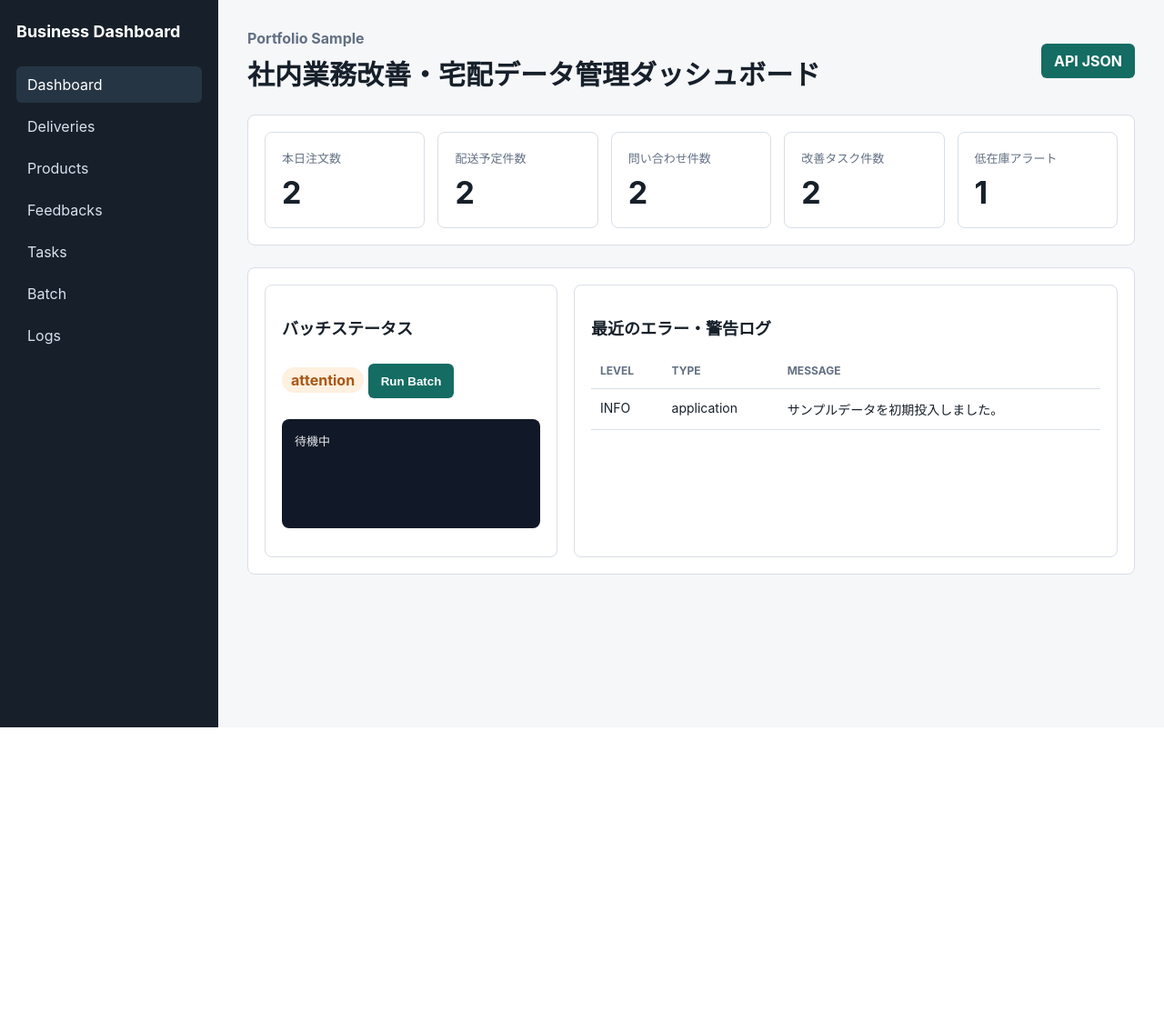
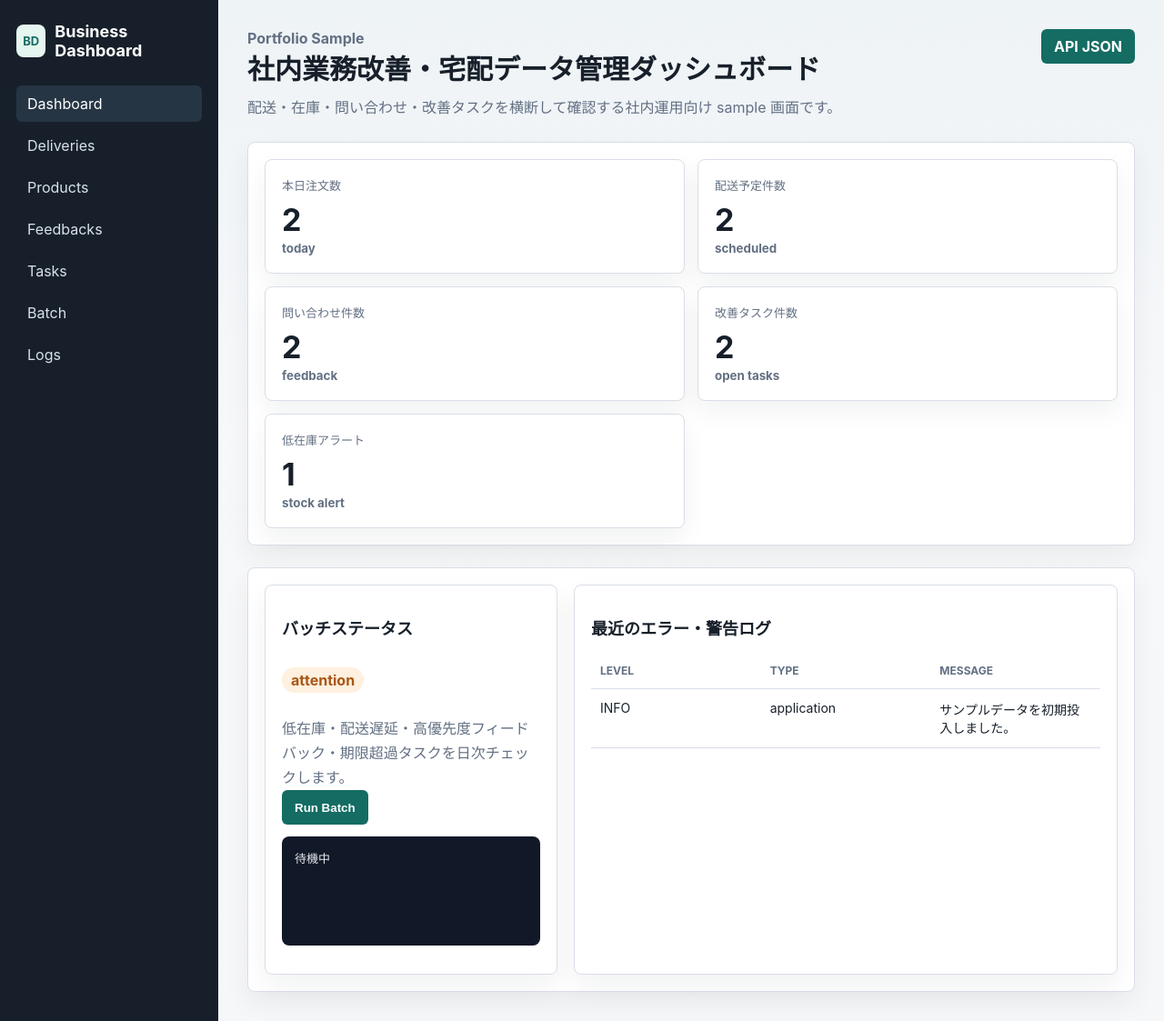
Before and after one commit to seki999/business-dashboard-93868, a FastAPI app: page / in a window 1280 px wide. Shown: the whole page at 91% size. Before the commit the page ends 800 px from the top, so only its background shows below. Run offline with FastAPI, Linux system fonts and the light colour scheme.

Commit message:
no message

```diff
--- a/app/routers/batch.py
+++ b/app/routers/batch.py
@@ -21,6 +21,7 @@ def batch_page(request: Request, db: Session = Depends(get_db)) -> HTMLResponse:
     """バッチ実行結果を確認する画面を表示します。"""
 
     return request.app.state.templates.TemplateResponse(
+        request,
         "batch.html",
-        {"request": request, "logs": list_logs(db, 10), "active": "batch"},
+        {"logs": list_logs(db, 10), "active": "batch"},
     )
--- a/app/routers/dashboard.py
+++ b/app/routers/dashboard.py
@@ -20,6 +20,7 @@ def dashboard_page(request: Request, db: Session = Depends(get_db)) -> HTMLRespo
     """Jinja2 テンプレートでトップ画面を表示します。"""
 
     return request.app.state.templates.TemplateResponse(
+        request,
         "dashboard.html",
-        {"request": request, "summary": get_dashboard_summary(db), "active": "dashboard"},
+        {"summary": get_dashboard_summary(db), "active": "dashboard"},
     )
--- a/app/routers/deliveries.py
+++ b/app/routers/deliveries.py
@@ -41,6 +41,7 @@ def deliveries_page(request: Request, db: Session = Depends(get_db)) -> HTMLResp
     """配送一覧画面を表示します。"""
 
     return request.app.state.templates.TemplateResponse(
+        request,
         "deliveries.html",
-        {"request": request, "deliveries": list_deliveries(db), "active": "deliveries"},
+        {"deliveries": list_deliveries(db), "active": "deliveries"},
     )
--- a/app/routers/feedbacks.py
+++ b/app/routers/feedbacks.py
@@ -41,6 +41,7 @@ def feedbacks_page(request: Request, db: Session = Depends(get_db)) -> HTMLRespo
     """フィードバック一覧画面を表示します。"""
 
     return request.app.state.templates.TemplateResponse(
+        request,
         "feedbacks.html",
-        {"request": request, "feedbacks": list_feedbacks(db), "active": "feedbacks"},
+        {"feedbacks": list_feedbacks(db), "active": "feedbacks"},
     )
--- a/app/routers/improvement_tasks.py
+++ b/app/routers/improvement_tasks.py
@@ -41,6 +41,7 @@ def tasks_page(request: Request, db: Session = Depends(get_db)) -> HTMLResponse:
     """業務改善タスク一覧画面を表示します。"""
 
     return request.app.state.templates.TemplateResponse(
+        request,
         "tasks.html",
-        {"request": request, "tasks": list_tasks(db), "active": "tasks"},
+        {"tasks": list_tasks(db), "active": "tasks"},
     )
--- a/app/routers/logs.py
+++ b/app/routers/logs.py
@@ -21,6 +21,7 @@ def logs_page(request: Request, db: Session = Depends(get_db)) -> HTMLResponse:
     """ログ一覧画面を表示します。"""
 
     return request.app.state.templates.TemplateResponse(
+        request,
         "logs.html",
-        {"request": request, "logs": list_logs(db), "active": "logs"},
+        {"logs": list_logs(db), "active": "logs"},
     )
--- a/app/routers/products.py
+++ b/app/routers/products.py
@@ -41,6 +41,7 @@ def products_page(request: Request, db: Session = Depends(get_db)) -> HTMLRespon
     """商品一覧画面を表示します。"""
 
     return request.app.state.templates.TemplateResponse(
+        request,
         "products.html",
-        {"request": request, "products": list_products(db), "active": "products"},
+        {"products": list_products(db), "active": "products"},
     )
--- a/app/static/css/styles.css
+++ b/app/static/css/styles.css
@@ -20,7 +20,8 @@ body {
   display: grid;
   grid-template-columns: 240px 1fr;
   font-family: Inter, "Segoe UI", sans-serif;
-  background: var(--bg);
+  background:
+    linear-gradient(180deg, #eef3f6 0%, #f7f8fa 42%, #f6f7f9 100%);
   color: var(--ink);
 }
 
@@ -31,9 +32,23 @@ body {
 }
 
 .brand {
+  display: flex;
+  align-items: center;
+  gap: 10px;
   font-size: 18px;
   font-weight: 700;
   margin-bottom: 28px;
+}
+
+.brand-mark {
+  display: inline-grid;
+  place-items: center;
+  width: 36px;
+  height: 36px;
+  border-radius: 8px;
+  background: #e5f5ef;
+  color: #146c63;
+  font-size: 13px;
 }
 
 nav {
@@ -57,11 +72,14 @@ nav a:hover {
 .content {
   padding: 32px;
   overflow-x: auto;
+  min-width: 0;
+  width: 100%;
+  max-width: 1060px;
 }
 
 .page-header {
   display: flex;
-  align-items: center;
+  align-items: flex-start;
   justify-content: space-between;
   gap: 16px;
   margin-bottom: 24px;
@@ -70,7 +88,18 @@ nav a:hover {
 h1 {
   margin: 0;
   font-size: 30px;
+  line-height: 1.22;
   letter-spacing: 0;
+  max-width: 820px;
+  overflow-wrap: anywhere;
+}
+
+.lead,
+.muted {
+  color: var(--muted);
+  line-height: 1.7;
+  margin: 10px 0 0;
+  max-width: 820px;
 }
 
 h2 {
@@ -85,7 +114,7 @@ h2 {
 
 .metrics {
   display: grid;
-  grid-template-columns: repeat(auto-fit, minmax(170px, 1fr));
+  grid-template-columns: repeat(2, minmax(0, 1fr));
   gap: 14px;
   margin-bottom: 24px;
 }
@@ -97,6 +126,7 @@ section {
   border: 1px solid var(--line);
   border-radius: 8px;
   padding: 18px;
+  box-shadow: 0 12px 28px rgba(23, 32, 42, 0.06);
 }
 
 .metrics span {
@@ -111,6 +141,11 @@ section {
   margin-top: 8px;
 }
 
+.metrics small {
+  color: var(--muted);
+  font-weight: 700;
+}
+
 .split {
   display: grid;
   grid-template-columns: minmax(260px, 0.7fr) minmax(420px, 1.3fr);
@@ -121,6 +156,7 @@ table {
   width: 100%;
   border-collapse: collapse;
   font-size: 14px;
+  table-layout: fixed;
 }
 
 th,
@@ -129,6 +165,7 @@ td {
   padding: 12px 10px;
   text-align: left;
   vertical-align: top;
+  overflow-wrap: anywhere;
 }
 
 th {
@@ -193,4 +230,8 @@ th {
   .split {
     grid-template-columns: 1fr;
   }
+
+  .metrics {
+    grid-template-columns: 1fr;
+  }
 }
--- a/app/templates/base.html
+++ b/app/templates/base.html
@@ -8,7 +8,10 @@
   </head>
   <body>
     <aside class="sidebar">
-      <div class="brand">Business Dashboard</div>
+      <div class="brand">
+        <span class="brand-mark">BD</span>
+        <span>Business Dashboard</span>
+      </div>
       <nav>
         <a class="{{ 'active' if active == 'dashboard' else '' }}" href="/">Dashboard</a>
         <a class="{{ 'active' if active == 'deliveries' else '' }}" href="/deliveries">Deliveries</a>
--- a/app/templates/dashboard.html
+++ b/app/templates/dashboard.html
@@ -4,22 +4,24 @@
   <div>
     <p class="eyebrow">Portfolio Sample</p>
     <h1>社内業務改善・宅配データ管理ダッシュボード</h1>
+    <p class="lead">配送・在庫・問い合わせ・改善タスクを横断して確認する社内運用向け sample 画面です。</p>
   </div>
   <a class="button" href="/api/dashboard">API JSON</a>
 </header>
 
 <section class="metrics">
-  <article><span>本日注文数</span><strong>{{ summary.today_orders }}</strong></article>
-  <article><span>配送予定件数</span><strong>{{ summary.scheduled_deliveries }}</strong></article>
-  <article><span>問い合わせ件数</span><strong>{{ summary.feedback_count }}</strong></article>
-  <article><span>改善タスク件数</span><strong>{{ summary.open_tasks }}</strong></article>
-  <article><span>低在庫アラート</span><strong>{{ summary.low_stock_count }}</strong></article>
+  <article><span>本日注文数</span><strong>{{ summary.today_orders }}</strong><small>today</small></article>
+  <article><span>配送予定件数</span><strong>{{ summary.scheduled_deliveries }}</strong><small>scheduled</small></article>
+  <article><span>問い合わせ件数</span><strong>{{ summary.feedback_count }}</strong><small>feedback</small></article>
+  <article><span>改善タスク件数</span><strong>{{ summary.open_tasks }}</strong><small>open tasks</small></article>
+  <article><span>低在庫アラート</span><strong>{{ summary.low_stock_count }}</strong><small>stock alert</small></article>
 </section>
 
 <section class="split">
   <div>
     <h2>バッチステータス</h2>
     <p class="status {{ summary.batch_status }}">{{ summary.batch_status }}</p>
+    <p class="muted">低在庫・配送遅延・高優先度フィードバック・期限超過タスクを日次チェックします。</p>
     <button class="button" data-run-batch>Run Batch</button>
     <pre id="batch-result" class="result">待機中</pre>
   </div>
```
Also changed, not shown: tests/test_pages.py (added, +8 -0 lines), 5 other files.
